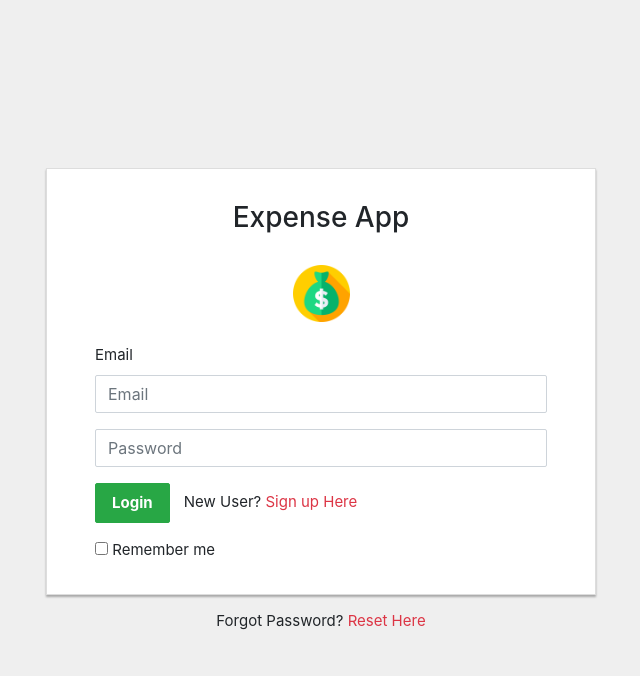
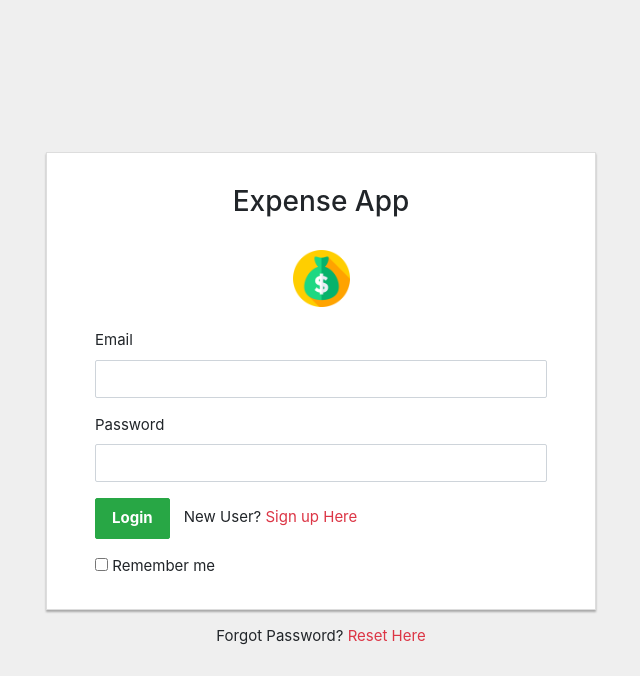
Before and after one commit to albertho425/php-mysql-finance-app, a PHP site: page /Finance/login.php in a window 1280 px wide. Shown: the top 676 px of the page, without its empty margins (319-959 px from the left). Run offline with PHP 8.4, Linux system fonts and the light colour scheme; some libraries are stand-ins or nearby versions.

Commit message:
Add labels, remove placeholders

```diff
--- a/login.php
+++ b/login.php
@@ -53,7 +53,7 @@ if (isset($_POST['email'])) {
             <a href="login.php"><img src="icon/money-bag.png" width="57px" /></a>
         </div><br>
         <label for="email">Email</label>
-        <input type="text" name="email" class="form-control" placeholder="Email"
+        <input type="text" name="email" class="form-control"
           value="<?php echo isset($_POST['email']) ? $email : ''; ?>">
 
         <!-- output error message and error class for email field -->
@@ -63,7 +63,8 @@ if (isset($_POST['email'])) {
 
       </div> <!--form-group-->
       <div class="form-group">
-        <input type="password" name="password" class="form-control" placeholder="Password"
+        <label for="password">Password</label>
+        <input type="password" name="password" class="form-control"
           value="<?php echo isset($_POST['password']) ? $password : ''; ?>">
 
         <!-- output error message and error class for password field -->
```
